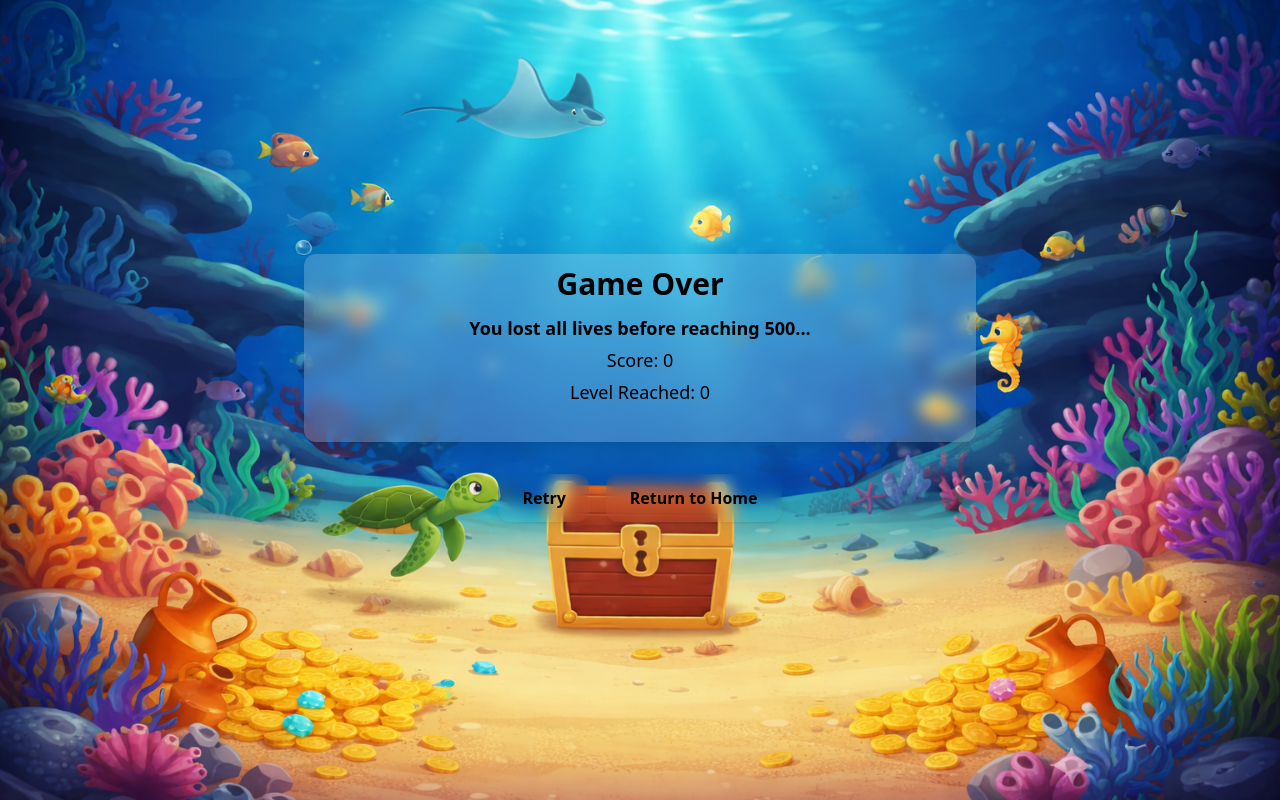
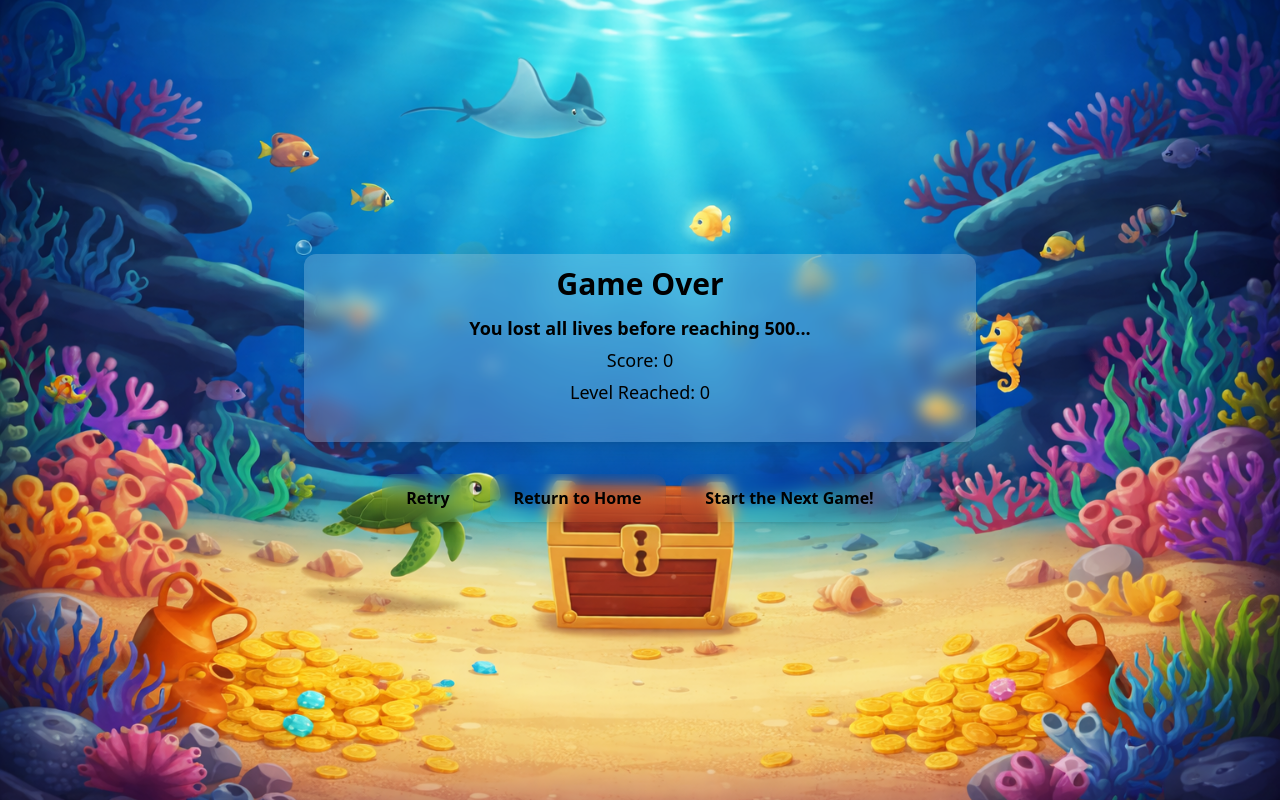
Before and after one commit to rabongHan/CSE210-WI26-Team2, a Next.js app: page /treasure/end in a window 1280 px wide. Built offline with nearby package versions, Linux system fonts and the light colour scheme.

Commit message:
#30 Added "Start next game" button to bubble game

```diff
--- a/app/treasure/end/page.tsx
+++ b/app/treasure/end/page.tsx
@@ -49,6 +49,14 @@ export default function TreasureEndPage() {
                     >
                         Return to Home
                     </button>
+
+                    <button
+                        type="button"
+                        onClick={() => router.push("/bubble/menu")}
+                        className="inline-flex items-center justify-center gap-2 rounded-xl px-6 py-3 font-bold shadow-lg backdrop-blur transition-all duration-200 hover:scale-105 hover:shadow-xl active:scale-95"
+                    >
+                        Start the Next Game!
+                    </button>
                 </div>
             </div>
         </main>
```
Also changed, not shown: 1 other file (tests, documents, lock files or other folders).
